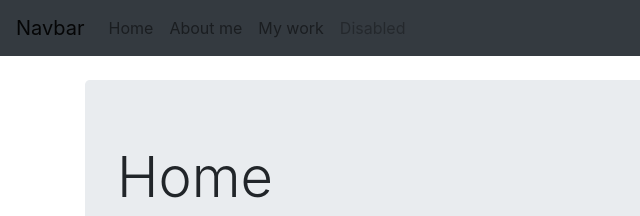
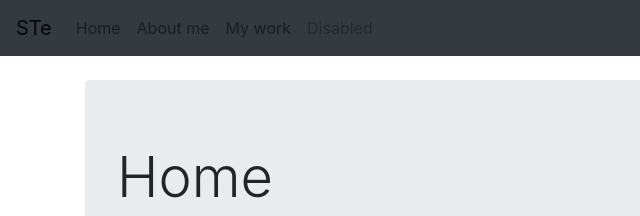
Before and after one commit to BlueDragonGB/intro-to-node, a website: page main.html in a window 1280 px wide. Shown: the top 216 px of the page, 0-640 px from the left. Drawn offline with nearby package versions, Linux system fonts and the light colour scheme.

Commit message:
new menu

```diff
--- a/main.html
+++ b/main.html
@@ -12,7 +12,7 @@
   </head>
   <body>
     <nav class="navbar navbar-expand-lg navbar-light bg-dark">
-  <a class="navbar-brand" href="#">Navbar</a>
+  <a class="navbar-brand" href="main">STe</a>
   <button class="navbar-toggler" type="button" data-toggle="collapse" data-target="#navbarSupportedContent" aria-controls="navbarSupportedContent" aria-expanded="false" aria-label="Toggle navigation">
     <span class="navbar-toggler-icon"></span>
   </button>
```
Also changed, not shown: about.html (+1 -1 lines), work.html (+1 -1 lines).
